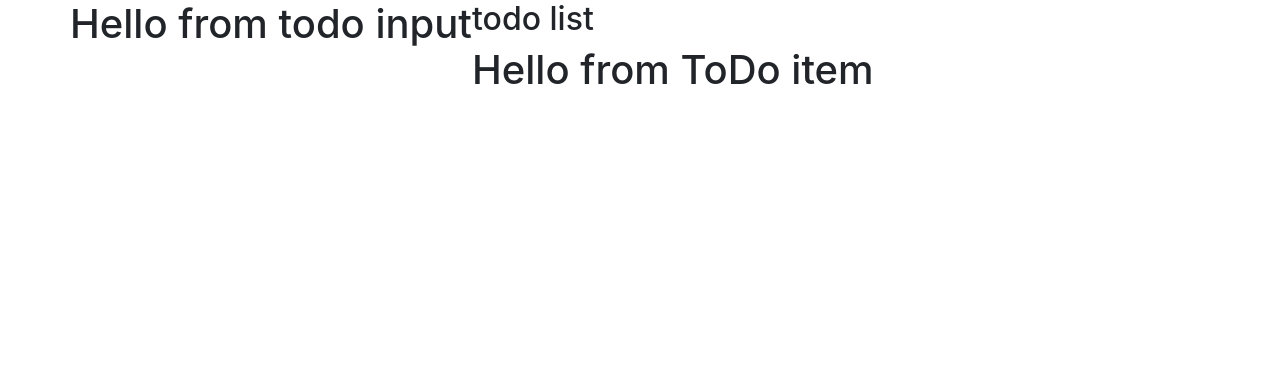
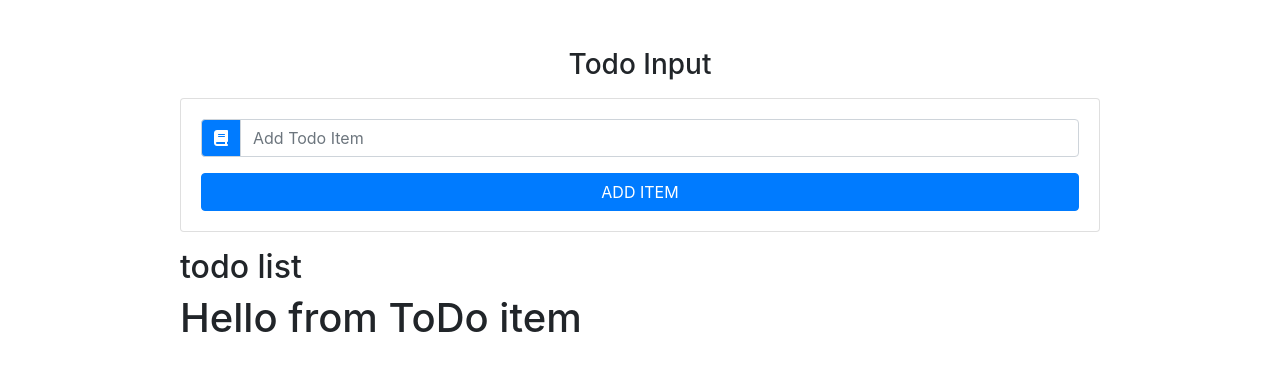
Before and after one commit to vulkov-debug/react-todo-list, a React (Create React App) app: page / in a window 1280 px wide. Shown: the top 370 px of the page. Built offline with nearby package versions, Linux system fonts and the light colour scheme.

Commit message:
Second commit

```diff
--- a/public/index.html
+++ b/public/index.html
@@ -27,7 +27,8 @@
     <title>Todo List</title>
     <!-- Bootstrap CSS -->
     <link rel="stylesheet" href="https://stackpath.bootstrapcdn.com/bootstrap/4.4.1/css/bootstrap.min.css" integrity="sha384-Vkoo8x4CGsO3+Hhxv8T/Q5PaXtkKtu6ug5TOeNV6gBiFeWPGFN9MuhOf23Q9Ifjh" crossorigin="anonymous">
-
+    <!-- Font awesome -->
+    <script src="https://kit.fontawesome.com/98cf8b54f2.js" crossorigin="anonymous"></script>
   </head>
   <body>
     <noscript>You need to enable JavaScript to run this app.</noscript>
--- a/src/App.js
+++ b/src/App.js
@@ -1,20 +1,67 @@
-import React from 'react';
-import uuid from 'uuid';
+import React, {Component} from 'react';
+import {v4 as uuidv4} from 'uuid';
 import TodoInput from './components/TodoInput';
 import TodoList from './components/TodoList';
+// showing vs-code github setup
+class App extends Component {
+  state = {
+    items: [],
+    id: uuidv4(),
+    item: '',
+    editItem: false
+  };
+  handleChange = (e) => {
+    this.setState({
+      item: e.target.value
+    });
+  }
+  handleSubmit = (e) => {
+   e.preventDefault();
+  const newItem = {
+    id: this.state.id,
+    title: this.state.item
+  }
+  const updatedItems =  [...this.state.items, newItem ]
+  this.setState({
+    items: updatedItems,
+    item: '',
+    id: uuidv4(),
+    editItem: false
+  }, () => console.log(this.state)
+  );
+  };
+  handleSubmit = () => {
+    console.log('Clear list');
+  }
+  handleDelete = (id) => {
+    console.log(`handleDelete ${id}`);
+  }
+  handleEdit = (id) => {
+    console.log(`handleEdit ${id}`);
+  }
+  render() {
+   console.log(this.state);
+  return (
 
-function App() {
-  return (
-    <div>
+
    <div className="container">
-     <div className="row">
-       <TodoInput/>
-       <TodoList/>
+       <div className="row">
+         <div className="col-10 mx-auto col md-8 mt-5">
+           <h3 className='text-capitalize text-center'>
+                 todo input
+           </h3>
+           <TodoInput item={this.state.item} handleChange={this.handleChange} handleSubmit={this.handleSubmit}
+           editItem={this.state.editItem}/>
+          <TodoList items={this.state.items}
+          clearList={this.clearList}
+          handleDelete={this.handleDelete}
+          handleEdit={this.handleEdit}/>
+         </div>
+       </div>
+     </div>
 
-     </div>
-   </div>
-    </div>
   );
+}
 }
 
 export default App;
--- a/src/components/TodoInput.js
+++ b/src/components/TodoInput.js
@@ -2,10 +2,23 @@
 
 export default class TodoInput extends Component {
     render() {
-        return (
-            <div>
-               <h1>Hello from todo input</h1>
+        const {item, handleChange, handleSubmit, editItem} = this.props;
+
+        return <div className="card card-body my-3">
+            <form onSubmit={handleSubmit}>
+            <div className="input-group">
+                <div className="input-group-prepend">
+                    <div className="input-group-text bg-primary text-white">
+                        <i className="fas fa-book"/>
+                    </div>
+                </div>
+                <input type="text" className="form-control text-capitalize" placeholder="add todo item"
+                value={item}
+                onChange={handleChange}
+                />
             </div>
-        )
+            <button type="submit" className="btn btn-block btn-primary mt-3 text-uppercase">add item</button>
+            </form>
+        </div>
     }
 }
```
